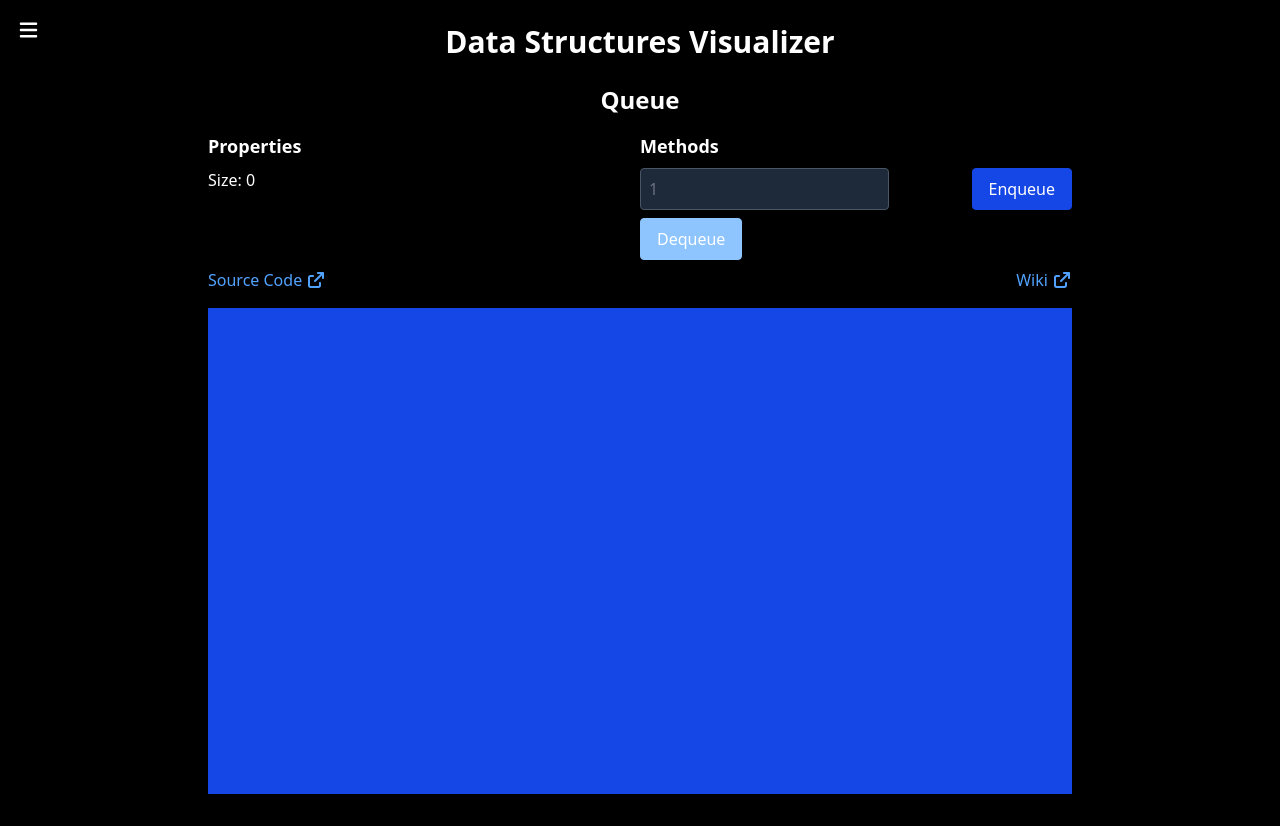
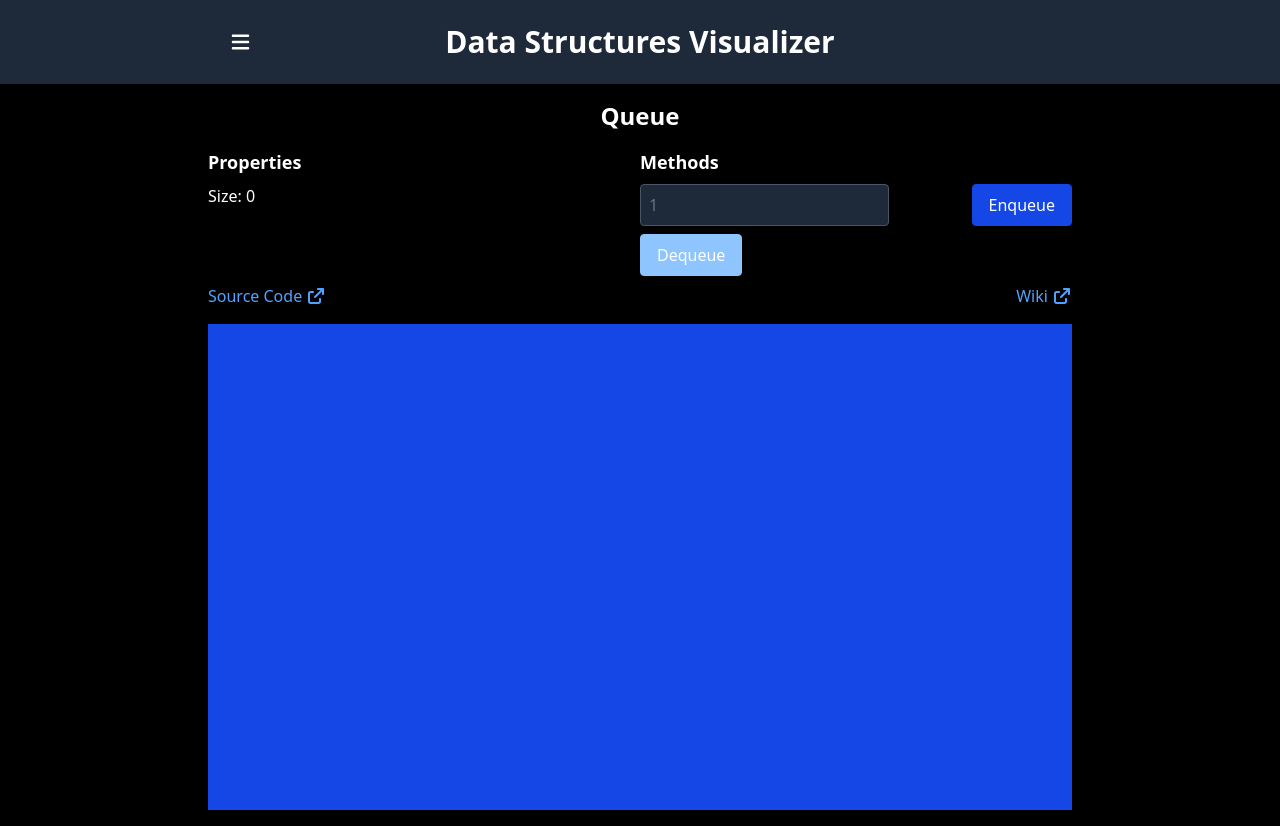
Before and after one commit to shanemcfadden/data-structures-visualizer, a Next.js app: page /data-structures-visualizer/queue in a window 1280 px wide. Built offline with nearby package versions, Linux system fonts and the light colour scheme.

Commit message:
Refine navigation and header

```diff
--- /dev/null
+++ b/src/components/Header.tsx
@@ -0,0 +1,33 @@
+import Link from "next/link";
+import { Container } from "./Container";
+import { NavigationSidebarHamburger } from "./NavigationSidebar/NavigationSidebarHamburger";
+import { Heading } from "./Heading";
+import type { PropsWithChildren } from "react";
+
+export const Header = () => {
+  return (
+    <header className="bg-gray-800">
+      <Container>
+        <div className="flex justify-between">
+          <HeaderButtonContainer>
+            <NavigationSidebarHamburger />
+          </HeaderButtonContainer>
+          <Link href="/">
+            <Heading level={1} textCenter>
+              Data Structures Visualizer
+            </Heading>
+          </Link>
+          <HeaderButtonContainer />
+        </div>
+      </Container>
+    </header>
+  );
+};
+
+const HeaderButtonContainer = ({ children }: PropsWithChildren) => {
+  return (
+    <div className="text-xl w-16 flex justify-center items-center">
+      {children}
+    </div>
+  );
+};
--- a/src/components/Heading.tsx
+++ b/src/components/Heading.tsx
@@ -64,7 +64,7 @@ const HEADING_LEVEL_TO_TAG: Record<HeadingLevel, keyof JSX.IntrinsicElements> =
   };
 
 const HEADING_LEVEL_TO_CLASS: Record<HeadingLevel, string> = {
-  1: "text-3xl",
+  1: "text-2xl sm:text-3xl",
   2: "text-2xl",
   3: "text-lg",
   4: "text-md",
--- a/src/components/NavigationSidebar.tsx
+++ /dev/null
@@ -1,65 +0,0 @@
-import { Margin } from "../components/Margin";
-import { FontAwesomeIcon } from "@fortawesome/react-fontawesome";
-import { faBars } from "@fortawesome/free-solid-svg-icons";
-import { useCallback, useEffect, useState, type FormEventHandler } from "react";
-import { joinClassNames } from "../util";
-import { useRouter } from "next/router";
-import Link from "next/link";
-import { NAVIGATION_LINKS } from "../constants";
-
-export const NavigationSidebar = () => {
-  const [isOpen, setIsOpen] = useState(false);
-  const router = useRouter();
-
-  useEffect(() => {
-    setIsOpen(false);
-  }, [router.pathname]);
-
-  const onClick: FormEventHandler<HTMLButtonElement | HTMLDivElement> =
-    useCallback((e) => {
-      e.preventDefault();
-      setIsOpen((previous) => !previous);
-    }, []);
-
-  return (
-    <div>
-      <div className="fixed left-0 top-0 p-4 mx-auto w-content text-xl">
-        <button className="cursor-pointer" onClick={onClick}>
-          <FontAwesomeIcon icon={faBars} />
-        </button>
-      </div>
-      {isOpen && (
-        <div onClick={onClick} className="fixed inset-0 bg-black opacity-25" />
-      )}
-      <nav
-        className={joinClassNames(
-          "fixed left-0 top-0 bg-gray-800 h-full px-4 transition-transform duration-300 w-64",
-          isOpen ? "translate-x-0" : "-translate-x-full",
-        )}
-      >
-        <Margin>
-          <div className="font-bold text-center">Data Structures</div>
-        </Margin>
-        <ul>
-          {NAVIGATION_LINKS.map(({ href, label }) => (
-            <NavigationLink key={href} href={href} label={label} />
-          ))}
-        </ul>
-      </nav>
-    </div>
-  );
-};
-
-interface NavigationLinkProps {
-  href: string;
-  label: string;
-}
-const NavigationLink = ({ href, label }: NavigationLinkProps) => {
-  return (
-    <Link href={href}>
-      <li className="p-2 hover:bg-gray-600 transition-colors rounded">
-        {label}
-      </li>
-    </Link>
-  );
-};
--- /dev/null
+++ b/src/components/NavigationSidebar/NavigationSidbarLink.tsx
@@ -0,0 +1,21 @@
+import Link from "next/link";
+import { useRouter } from "next/router";
+
+interface NavigationLinkProps {
+  href: string;
+  label: string;
+}
+export const NavigationSidebarLink = ({ href, label }: NavigationLinkProps) => {
+  const router = useRouter();
+  const isActive = href === router.pathname;
+
+  return isActive ? (
+    <li className="my-2 p-2 bg-gray-600 rounded">{label}</li>
+  ) : (
+    <Link href={href}>
+      <li className="my-2 p-2 underline hover:bg-gray-600 transition-colors rounded">
+        {label}
+      </li>
+    </Link>
+  );
+};
--- /dev/null
+++ b/src/components/NavigationSidebar/NavigationSidebarContext.ts
@@ -0,0 +1,9 @@
+import { createContext, type Dispatch, type SetStateAction } from "react";
+
+export const NavigationSidebarContext = createContext<{
+  isOpen: boolean;
+  setIsOpen: Dispatch<SetStateAction<boolean>>;
+}>({
+  isOpen: false,
+  setIsOpen: () => {},
+});
--- /dev/null
+++ b/src/components/NavigationSidebar/NavigationSidebarContextProvider.tsx
@@ -0,0 +1,22 @@
+import { useRouter } from "next/router";
+import { useEffect, useMemo, useState, type PropsWithChildren } from "react";
+import { NavigationSidebarContext } from "./NavigationSidebarContext";
+
+export const NavigationSidebarContextProvider = ({
+  children,
+}: PropsWithChildren) => {
+  const [isOpen, setIsOpen] = useState(false);
+  const router = useRouter();
+
+  useEffect(() => {
+    setIsOpen(false);
+  }, [router.pathname]);
+
+  const value = useMemo(() => ({ isOpen, setIsOpen }), [isOpen]);
+
+  return (
+    <NavigationSidebarContext value={value}>
+      {children}
+    </NavigationSidebarContext>
+  );
+};
--- /dev/null
+++ b/src/components/NavigationSidebar/NavigationSidebarHamburger.tsx
@@ -0,0 +1,19 @@
+import { useCallback, useContext, type FormEventHandler } from "react";
+import { NavigationSidebarContext } from "./NavigationSidebarContext";
+import { faBars } from "@fortawesome/free-solid-svg-icons";
+import { FontAwesomeIcon } from "@fortawesome/react-fontawesome";
+
+export const NavigationSidebarHamburger = () => {
+  const { setIsOpen } = useContext(NavigationSidebarContext);
+
+  const onClick: FormEventHandler<HTMLButtonElement> = useCallback((e) => {
+    e.preventDefault();
+    setIsOpen((previous) => !previous);
+  }, []);
+
+  return (
+    <button className="cursor-pointer p-2" onClick={onClick}>
+      <FontAwesomeIcon icon={faBars} />
+    </button>
+  );
+};
--- /dev/null
+++ b/src/components/NavigationSidebar/index.tsx
@@ -0,0 +1,34 @@
+import { useContext } from "react";
+import { joinClassNames } from "../../util";
+import { NAVIGATION_LINKS } from "../../constants";
+import { Heading } from "../Heading";
+import { NavigationSidebarLink } from "./NavigationSidbarLink";
+import { NavigationSidebarContext } from "./NavigationSidebarContext";
+
+export const NavigationSidebar = () => {
+  const { isOpen, setIsOpen } = useContext(NavigationSidebarContext);
+
+  return (
+    <div>
+      {isOpen && (
+        <div
+          onClick={() => setIsOpen(false)}
+          className="fixed inset-0 bg-black opacity-25"
+        />
+      )}
+      <nav
+        className={joinClassNames(
+          "fixed left-0 top-0 bg-gray-800 h-full px-4 transition-transform duration-300 w-64",
+          isOpen ? "translate-x-0" : "-translate-x-full",
+        )}
+      >
+        <Heading level={3}>Data Structures</Heading>
+        <ul>
+          {NAVIGATION_LINKS.map(({ href, label }) => (
+            <NavigationSidebarLink key={href} href={href} label={label} />
+          ))}
+        </ul>
+      </nav>
+    </div>
+  );
+};
--- a/src/pages/_app.tsx
+++ b/src/pages/_app.tsx
@@ -1,29 +1,29 @@
 import "../globals.css";
 import type { AppProps } from "next/app";
 import { Container } from "../components/Container";
-import { Heading } from "../components/Heading";
 import Head from "next/head";
-import Link from "next/link";
 import { NavigationSidebar } from "../components/NavigationSidebar";
+import { Header } from "../components/Header";
+import { NavigationSidebarContextProvider } from "../components/NavigationSidebar/NavigationSidebarContextProvider";
 
 export default function MyApp({ Component, pageProps }: AppProps) {
   return (
     <div>
-      <NavigationSidebar />
-      <Container>
+      <NavigationSidebarContextProvider>
         <Head>
           <meta
             name="viewport"
             content="width=device-width, initial-scale=1.0"
           />
         </Head>
-        <Link href="/">
-          <Heading level={1} textCenter>
-            Data Structures Visualizer
-          </Heading>
-        </Link>
-        <Component {...pageProps} />
-      </Container>
+        <NavigationSidebar />
+        <Header />
+        <Container>
+          <main>
+            <Component {...pageProps} />
+          </main>
+        </Container>
+      </NavigationSidebarContextProvider>
     </div>
   );
 }
```
